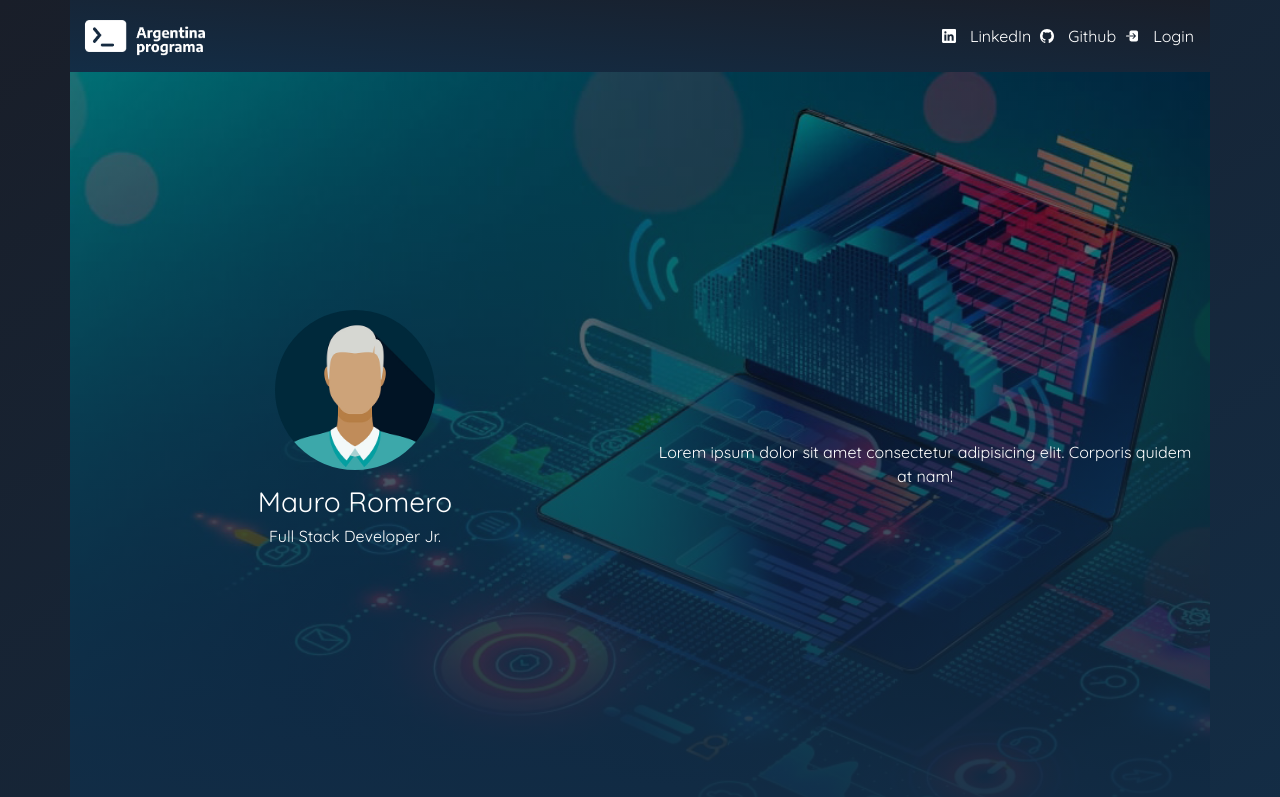
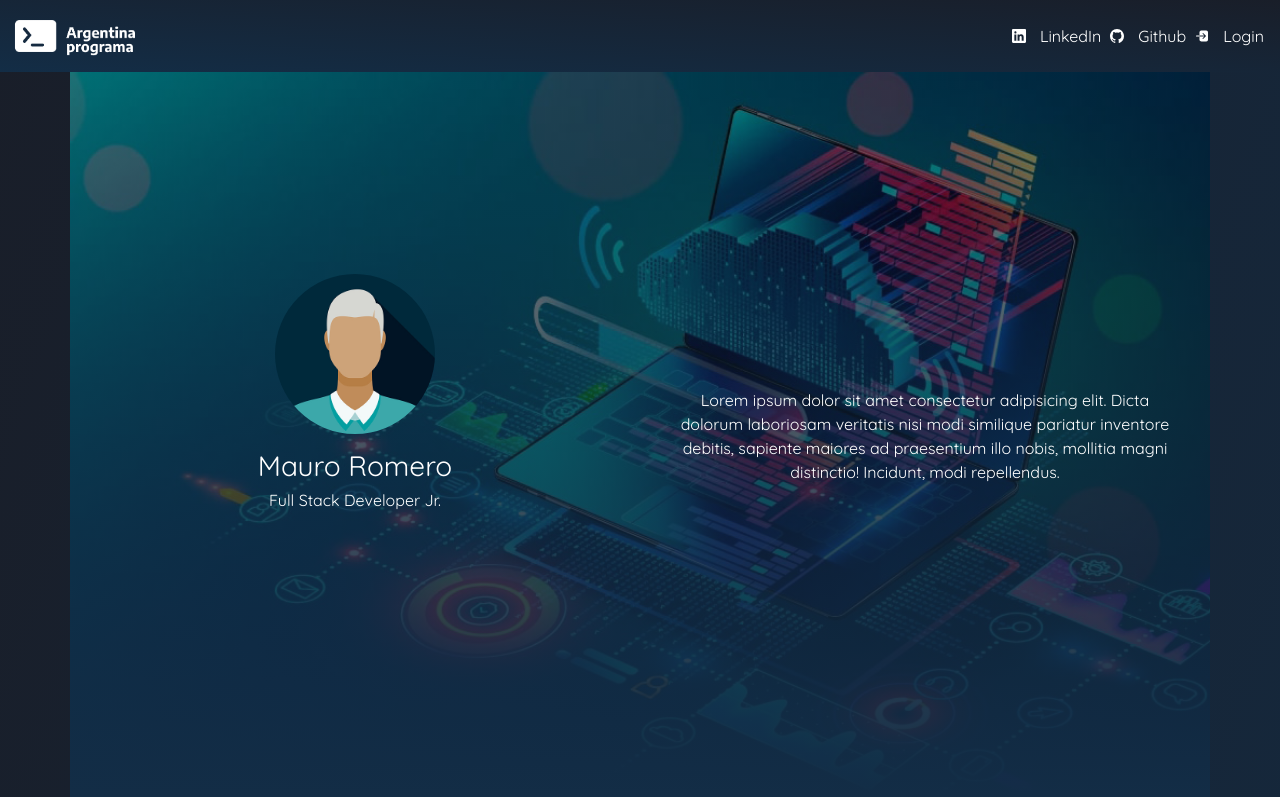
Before and after one commit to produccionesram/portfolio-FrontEnd, a plain HTML site: page index.html in a window 1280 px wide. Shown: the top 797 px of the page. Drawn offline with nearby package versions, Linux system fonts and the light colour scheme.

Commit message:
Ajuste de nav hero en flex-grow-1 para ocupar el espacio 100vh

```diff
--- a/index.html
+++ b/index.html
@@ -12,8 +12,11 @@
     <link href="https://fonts.googleapis.com/css2?family=Quicksand&display=swap" rel="stylesheet">
 </head>
     <body>
-    <header>
-      <div class="container p-0">
+      <main>
+
+        <header>
+      <!-- Navbar -->
+      <div class="d-flex flex-column p-0 vh-100">
         <nav class="navbar bg-nav navbar-expand-lg m-0 p-0">
               <a class="navbar-brand" href="https://argentinaprograma.inti.gob.ar/">
                 <img src="/images/AP_logo.png" alt="Argentina Programa" width="150">
@@ -39,12 +42,23 @@
                   </li>
                 </ul>
               </nav>
+              <div class="container d-flex flex-grow-1" id="hero">
+                <div class="row text-center align-items-center justify-content-center">
+                  <div class="col-12 col-lg-6">
+                    <img src="./images/avatar.jpeg" alt="Foto Mauro Romero" class="avatar">
+                    <p class="h3 font-weight-bold">Mauro Romero</p>
+                    <p class="h6 font-weight-bold">Full Stack Developer Jr.</p>
+
+                    </div>
+                  <div class="col-12 col-lg-6">
+                    <p class="m-3">Lorem ipsum dolor sit amet consectetur adipisicing elit. Dicta dolorum laboriosam veritatis nisi modi similique pariatur inventore debitis, sapiente maiores ad praesentium illo nobis, mollitia magni distinctio! Incidunt, modi repellendus.</p>
+                  </div>
+                </div>
+              </div>
 
             </div>
 
-
-<!-- Modal -->
-<div class="modal fade" id="staticBackdrop" data-bs-backdrop="static" data-bs-keyboard="false" tabindex="-1" aria-labelledby="staticBackdropLabel" aria-hidden="true">
+      <div class="modal fade" id="staticBackdrop" data-bs-backdrop="static" data-bs-keyboard="false" tabindex="-1" aria-labelledby="staticBackdropLabel" aria-hidden="true">
   <div class="modal-dialog">
     <div class="modal-content">
       <div class="modal-header">
@@ -64,33 +78,14 @@
     </div>
   </div>
 </div>
-
-</header>
-
-<!-- Seccion Hero -->
-<main>
-
-  <section>
-    <div class="container" id="hero">
-      <div class="row text-center align-items-center justify-content-center vh-100">
-        <div class="col-12 col-lg-6">
-          <img src="./images/avatar.jpeg" alt="Foto Mauro Romero" class="avatar">
-          <p class="h3 font-weight-bold">Mauro Romero</p>
-          <p class="h6 font-weight-bold">Full Stack Developer Jr.</p>
-
-          </div>
-        <div class="col-12 col-lg-6">
-          <p>Lorem ipsum dolor sit amet consectetur adipisicing elit. Corporis quidem at nam!</p>
-        </div>
-      </div>
-    </div>
+<!-- FIN Modal -->
+        </header>
 
 
 
-</section>
+
 </main>
 
-<!--
 <div class="container">
   <div class="row">
   <div class="col-md-6"><div class="card">
@@ -104,7 +99,7 @@
 </div>
 </div>
 
-<!-- Seccion Educacion
+<!-- Seccion Educacion  -->
 <section class="container-fluid">
   <div class="col-4-sm container">
     <h3>Formación</h3>
@@ -121,7 +116,7 @@
 
 
 
-<!-- Skills circulares
+<!-- Skills circulares -->
 <section>
   <article>
     <div class="col-4-sm container">
@@ -184,7 +179,7 @@
   </article>
 </section>
 
-<!-- Seccion Proyectos
+<!-- Seccion Proyectos -->
 
 <div class="card mb-8" style="max-width: 540px;">
   <div class="row g-0 px-0">
@@ -236,7 +231,7 @@
       <h3>Proyecto 2</h3>
     </div>
   </div>
-</section>  -->
+</section>
 
 
 
--- a/styles/style.css
+++ b/styles/style.css
@@ -32,7 +32,8 @@ a, a:visited {
 
 body {
     background-image: linear-gradient(to bottom right, var(--back-oscuro), var(--back-medio));
-    color: var(--blanco)
+    color: var(--blanco);
+    height:100%;
 }
 
 
```
